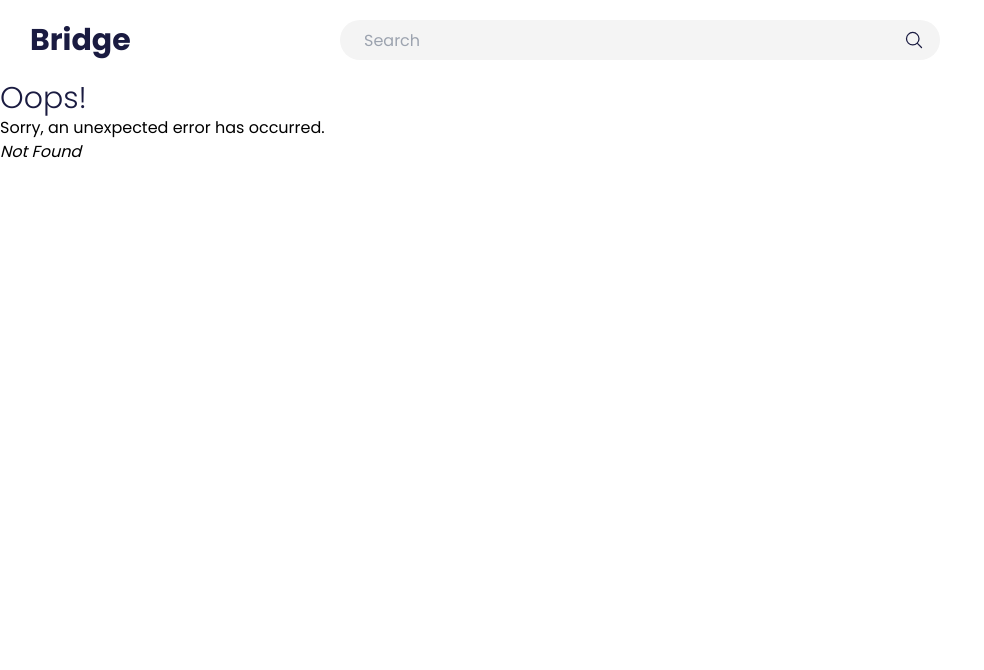
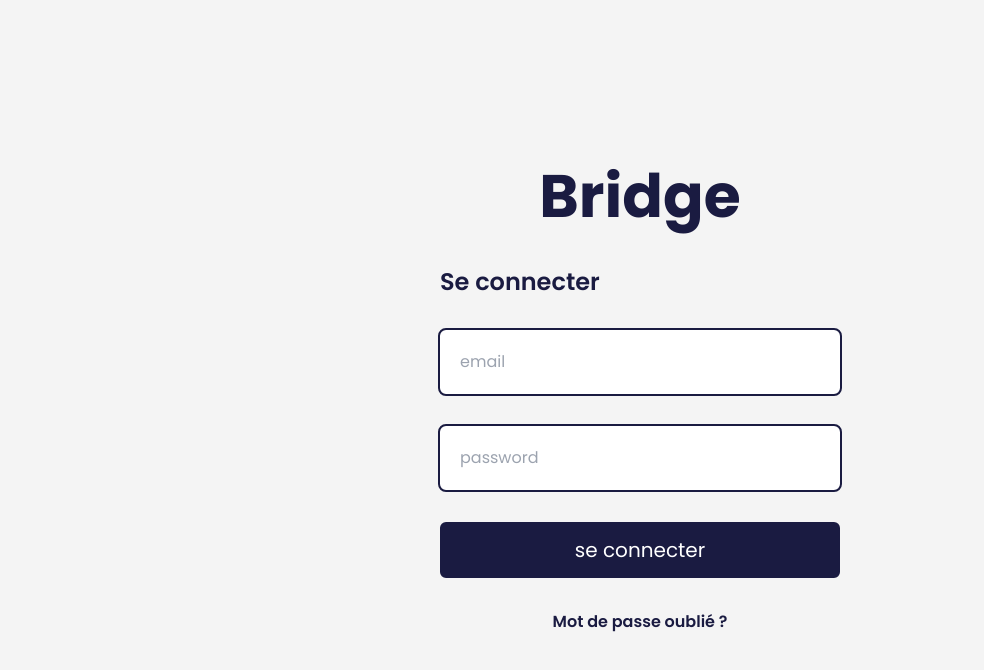
Before and after one commit to deleusec/cm-devlab-frontend, a React (Vite) app: page /login in a window 1280 px wide. Before the commit this address had no page. Shown: the top 670 px of the page, without its empty margins (0-984 px from the left). Built offline with nearby package versions, Linux system fonts and the light colour scheme.

Commit message:
👤 feat: Login page visu

```diff
--- a/src/components/SearchBar.tsx
+++ b/src/components/SearchBar.tsx
@@ -6,10 +6,10 @@
         setIsFocused(!isFocused);
     }
     return (
-        <div className={`flex h-10 rounded-full bg-light-gray w-full max-w-[600px] ${isFocused && 'outline outline-1 outline-secondary'}`}>
+        <div className={`flex h-10 rounded-full bg-light-gray w-full max-w-[600px] ${isFocused && 'outline outline-2 outline-secondary'}`}>
             <input id="search" className="bg-transparent border-0 focus-visible:outline-0 flex h-full w-full px-6" type="text" placeholder="Search" onFocus={handleFocus} onBlur={handleFocus} />
             <label htmlFor="search" className="flex items-center h-full pr-4 cursor-pointer text-secondary">
-                <MagnifyingGlassIcon className="w-5" />
+                <MagnifyingGlassIcon className="w-5 stroke-2" />
             </label>
         </div>
     );
--- /dev/null
+++ b/src/components/form/FormInput.tsx
@@ -0,0 +1,18 @@
+interface FormInputProps {
+    placeholder: string;
+    type?: "text" | "password" | "email" | "number";
+}
+
+FormInput.defaultProps = {
+    type: "text"
+}
+
+function FormInput(props: FormInputProps) {
+    return (
+        <>
+            <input type={props.type} placeholder={props.placeholder} className="w-full p-5 outline outline-2 rounded-md outline-secondary" />
+        </>
+     );
+}
+
+export default FormInput;
--- /dev/null
+++ b/src/pages/authentication/ForgotPassword.tsx
@@ -0,0 +1,9 @@
+function ForgotPassword() {
+    return (
+        <div>
+            <h1>ForgotPassword</h1>
+        </div>
+     );
+}
+
+export default ForgotPassword;
--- /dev/null
+++ b/src/pages/authentication/Login.tsx
@@ -0,0 +1,19 @@
+import FormInput from "@/components/form/FormInput";
+import { Link } from "react-router-dom";
+
+function Login() {
+    return (
+        <div className="w-full h-[100vh] bg-light-gray flex flex-col justify-center items-center gap-10">
+            <div className="font-bold text-secondary text-6xl">Bridge</div>
+            <div className="flex flex-col gap-8 w-full max-w-[400px]">
+                <h2>Se connecter</h2>
+                <FormInput type="email" placeholder="email" />
+                <FormInput type="password" placeholder="password" />
+                <button type="submit" className="border-2 border-secondary bg-secondary hover:bg-white hover:text-secondary text-white p-3 rounded-md text-xl duration-200">se connecter</button>
+                <Link to={"/forgot-password"} className="text-center text-secondary font-semibold">Mot de passe oublié ?</Link>
+            </div>
+        </div>
+    );
+}
+
+export default Login;
```
Also changed, not shown: src/router/index.tsx (+10 -0 lines).
